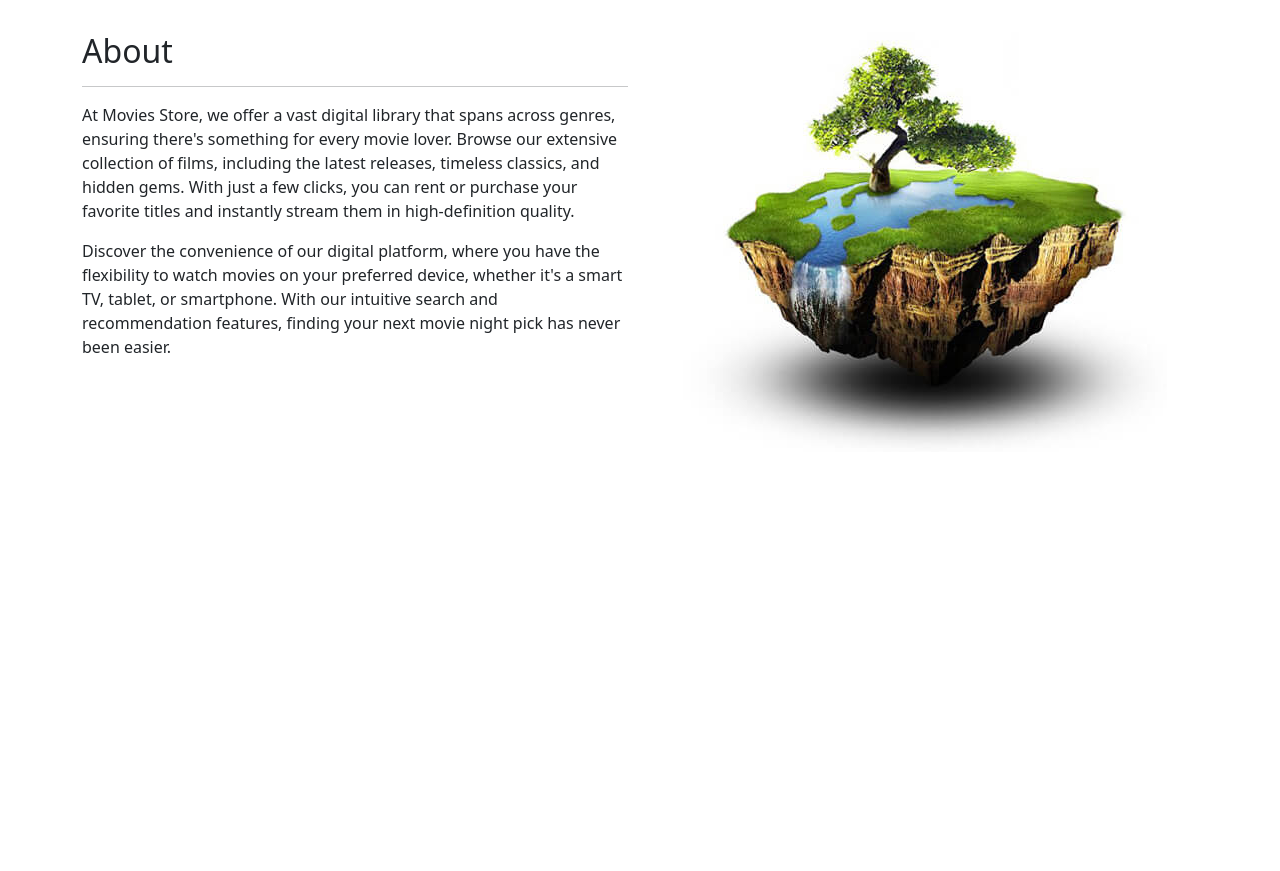
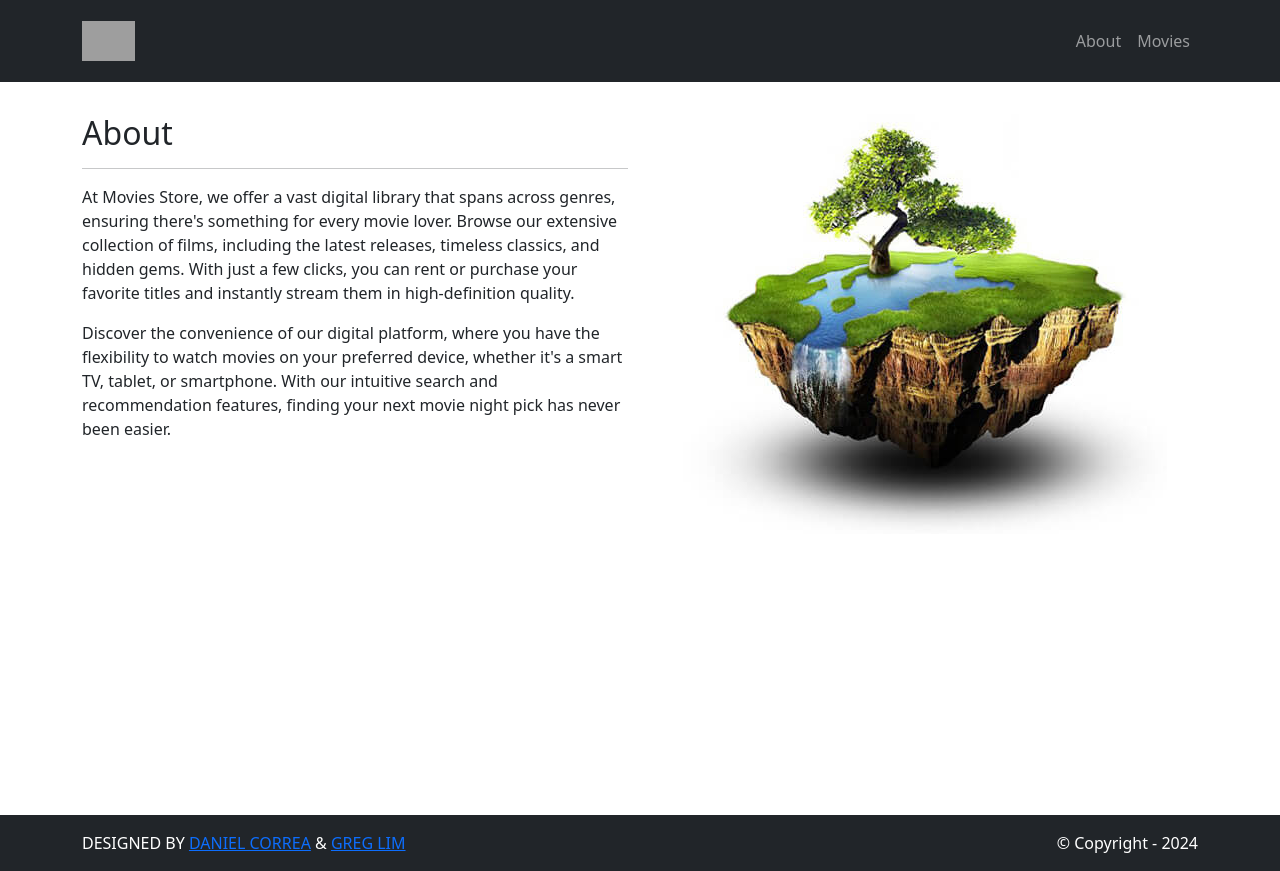
Before and after one commit to AkhilNam/GTMovie, a Django app: template home/templates/home/about.html in a window 1280 px wide. Before the commit the page ends 444 px from the top, so only its background shows below. Run offline with Django 5.2, Linux system fonts and the light colour scheme; the template is opened without the code that fills it, so the values that code supplies are empty; some libraries are stand-ins or nearby versions; grey boxes are pictures that could not be loaded.

Commit message:
fixed base and add media

```diff
--- a/GTMovieSite/templates/base.html
+++ b/GTMovieSite/templates/base.html
@@ -3,50 +3,78 @@
   {% load static %}
   <head>
     <title>{{ template_data.title }}</title>
-    <link href=
-      "https://cdn.jsdelivr.net/npm/bootstrap@5.3.3/dist/css/bootstrap.min.css" rel="stylesheet"
-      crossorigin="anonymous">
-    <link rel=
-      "stylesheet"  href="https://cdnjs.cloudflare.com/ajax/libs/font-awesome/6.1.1/css/all.min.css">
-    <link href=
-      "https://fonts.googleapis.com/css2?family=Poppins:wght@300;400;500;600;700&display=swap" rel="stylesheet">
-    <script src=
-      "https://cdn.jsdelivr.net/npm/bootstrap@5.3.3/dist/js/bootstrap.bundle.min.js" crossorigin="anonymous">
-    </script>
-    <link rel="stylesheet" type="text/css"
-          href="{% static 'css/style.css' %}">
-    <meta name="viewport" content="width=device-width,
-      initial-scale=1" />
-      <div class="collapse navbar-collapse"
-                    id="navbarNavAltMarkup">
+    <link href="https://cdn.jsdelivr.net/npm/bootstrap@5.3.3/dist/css/bootstrap.min.css" rel="stylesheet" crossorigin="anonymous">
+    <link rel="stylesheet" href="https://cdnjs.cloudflare.com/ajax/libs/font-awesome/6.1.1/css/all.min.css">
+    <link href="https://fonts.googleapis.com/css2?family=Poppins:wght@300;400;500;600;700&display=swap" rel="stylesheet">
+    <script src="https://cdn.jsdelivr.net/npm/bootstrap@5.3.3/dist/js/bootstrap.bundle.min.js"crossorigin="anonymous"></script>
+    <link rel="stylesheet" type="text/css" href="{% static 'css/style.css' %}">
+    <meta name="viewport" content="width=device-width, initial-scale=1" />
+  </head>
+
+  <body>
+    <!-- Header -->
+    <nav class="p-3 navbar navbar-dark bg-dark navbar-expand-lg">
+      <div class="container">
+        <a class="navbar-brand" href="{% url 'home.index' %}">
+          <img src="{% static 'img/logo.png' %}" alt="logo" height="40" />
+        </a>
+        <button class="navbar-toggler" type="button" data-bs-toggle="collapse" data-bs-target="#navbarNavAltMarkup"
+          aria-controls="navbarNavAltMarkup" aria-expanded="false" aria-label="Toggle navigation">
+          <span class="navbar-toggler-icon"></span>
+        </button>
+        <div class="collapse navbar-collapse" id="navbarNavAltMarkup">
           <div class="navbar-nav ms-auto navbar-ml">
-            <a class="nav-link"
-              href="{% url 'home.about' %}">About</a>
-            <a class="nav-link" href=
-              "{% url 'movies.index' %}">Movies</a>
-            <div class="vr bg-white mx-2 d-none
-              d-lg-block"></div>
-            {% if user.is_authenticated %}
-            <a class="nav-link"
-              href="{% url 'accounts.logout' %}">Logout ({{ user.username }})</a>
-            {% else %}
-            <a class="nav-link"
-              href="{% url 'accounts.login' %}">Login</a>
-            <a class="nav-link"
-              href="{% url 'accounts.signup' %}"> Sign Up
-            </a>
-            {% endif %}
+            <a class="nav-link" href="{% url 'home.about' %}">About</a>
+            <a class="nav-link" href="{% url 'movies.index' %}">Movies</a>
           </div>
         </div>
-  </head>
-  <body>
+      </div>
+    </nav>
     <!-- Header -->
-    <!-- Header -->
+
     <div>
       {% block content %}
       {% endblock content %}
     </div>
+
     <!-- Footer -->
+    <section class="p-3 ms-footer d-none d-md-block">
+      <div class="container">
+        <div class="row mt-3 text-white">
+          <div class="col-md-6 col-lg-6 col-xl-6 mx-auto mb-4">
+            <b>MOVIES STORE</b>
+            <hr />
+            <p>Welcome to Movies Store, your premier online destination for a cinematic
+              adventure like no other! Dive into the world of movies from the comfort of your own home with our user-friendly
+              and immersive online movie store.</p>
+          </div>
+          <div class="col-md-3 col-lg-3 col-xl-3 mx-auto mb-4">
+            <b>LINKS</b>
+            <hr />
+            <p><a class="nav-link" href="{% url 'home.about' %}">About</a></p>
+          </div>
+          <div class="col-md-3 col-lg-3 col-xl-3 mx-auto mb-4">
+            <b>CONTACT</b>
+            <hr />
+            <p><i class="fas fa-home me-2"></i> 150-2345 Tokyo-to, Japan</p>
+            <p><i class="fas fa-envelope me-2"></i> info@moviesstore.com</p>
+            <p><i class="fas fa-phone me-2"></i> +81 03-3333-3333</p>
+          </div>
+        </div>
+      </div>
+    </section>
+    <section class="p-3 ms-footer-bottom bg-dark">
+      <div class="container d-flex justify-content-between">
+        <div class="me-5 text-white">
+          <span>DESIGNED BY <a href="https://www.x.com/danielgarax" target="_blank">DANIEL CORREA</a> &
+            <a href="https://www.x.com/greglim81" target="_blank">GREG LIM</a>
+          </span>
+        </div>
+        <div class="text-white">
+          <span>© Copyright - 2024</span>
+        </div>
+      </div>
+    </section>
     <!-- Footer -->
   </body>
 </html>
```
Also changed, not shown: media/movie_images/inception.jpg (added), 1 other file.
